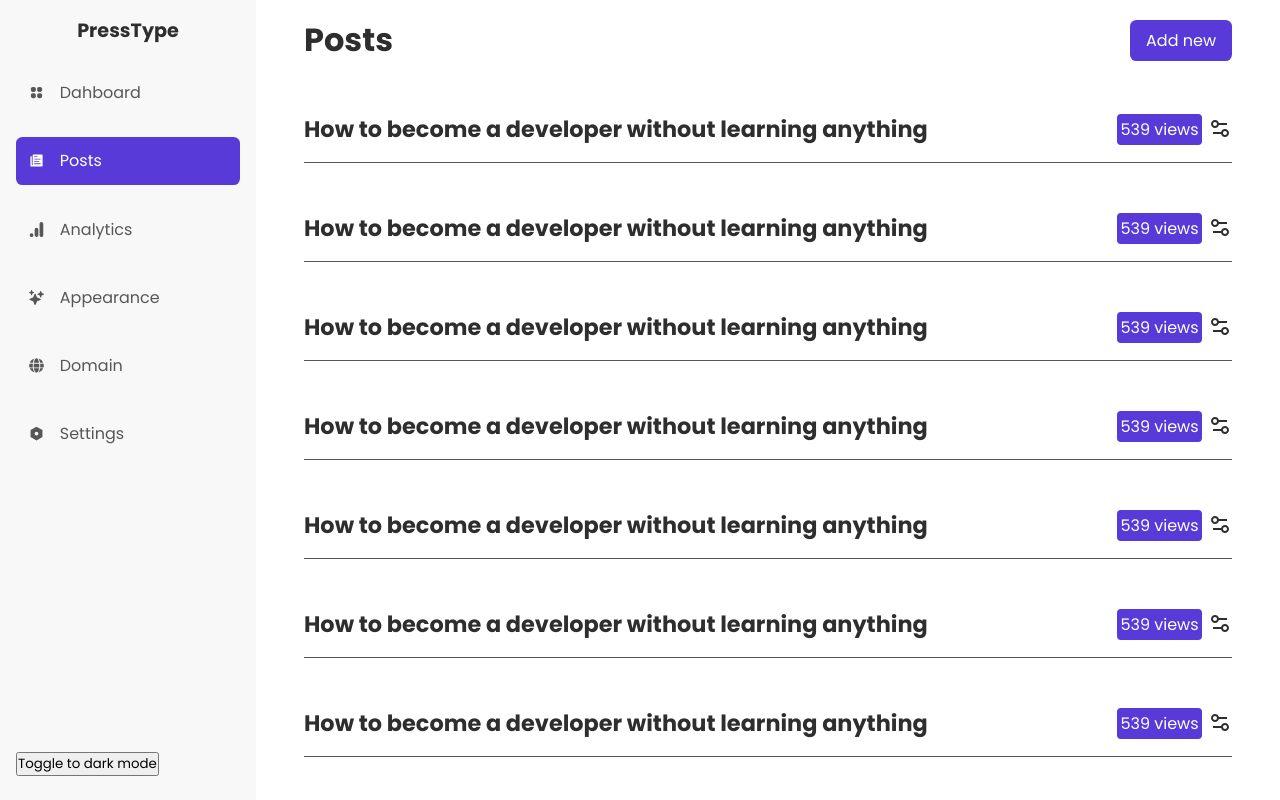
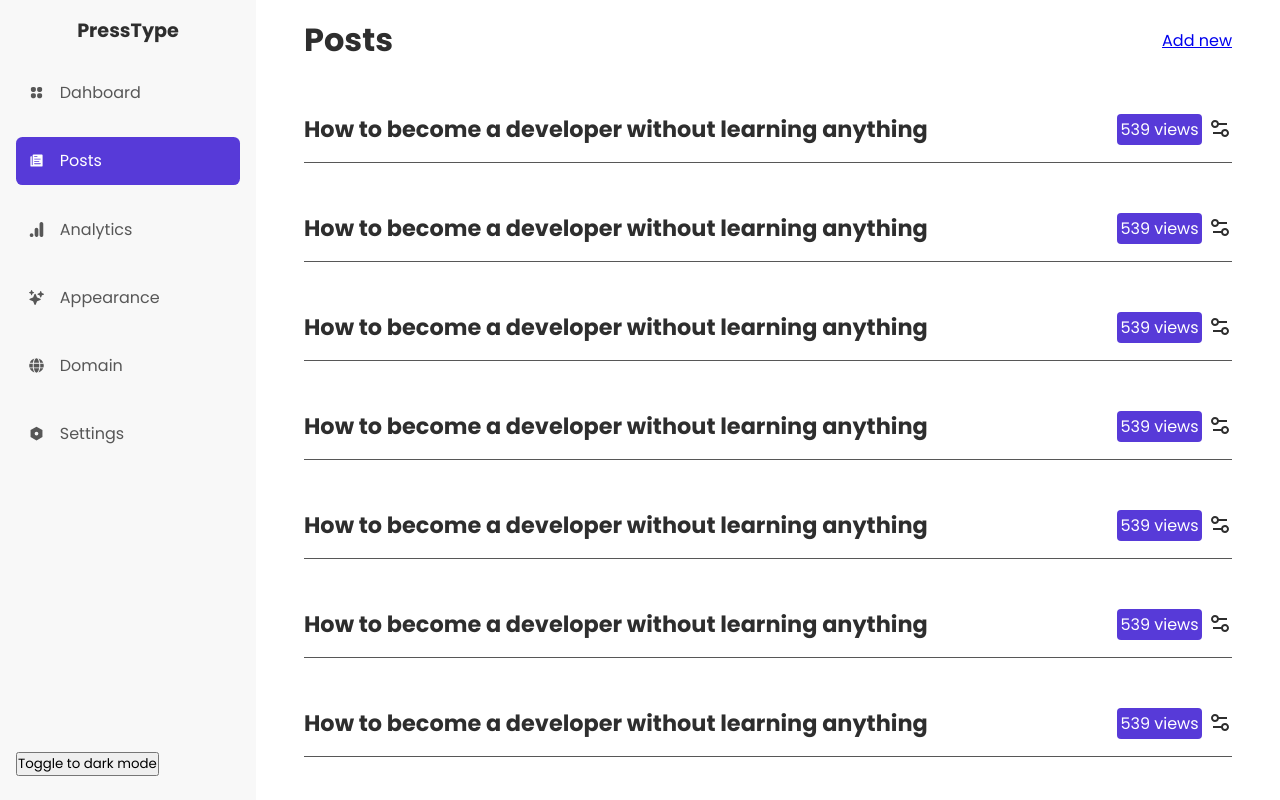
Before and after one commit to akinloluwami/presstype, a Next.js app: page /posts in a window 1280 px wide. Shown: the top 800 px of the page. Built offline with nearby package versions, Linux system fonts and the light colour scheme.

Commit message:
modified styling to fit button

```diff
--- a/layouts/dashboard_layout/styles.module.scss
+++ b/layouts/dashboard_layout/styles.module.scss
@@ -34,12 +34,14 @@
       display: flex;
       align-items: center;
       justify-content: space-between;
-      a {
+      button {
         background-color: $accent-base;
         color: $white-base;
         text-decoration: none;
         padding: 0.5rem 1rem;
         border-radius: 0.4rem;
+        border: none;
+        cursor: pointer;
       }
     }
   }
```
